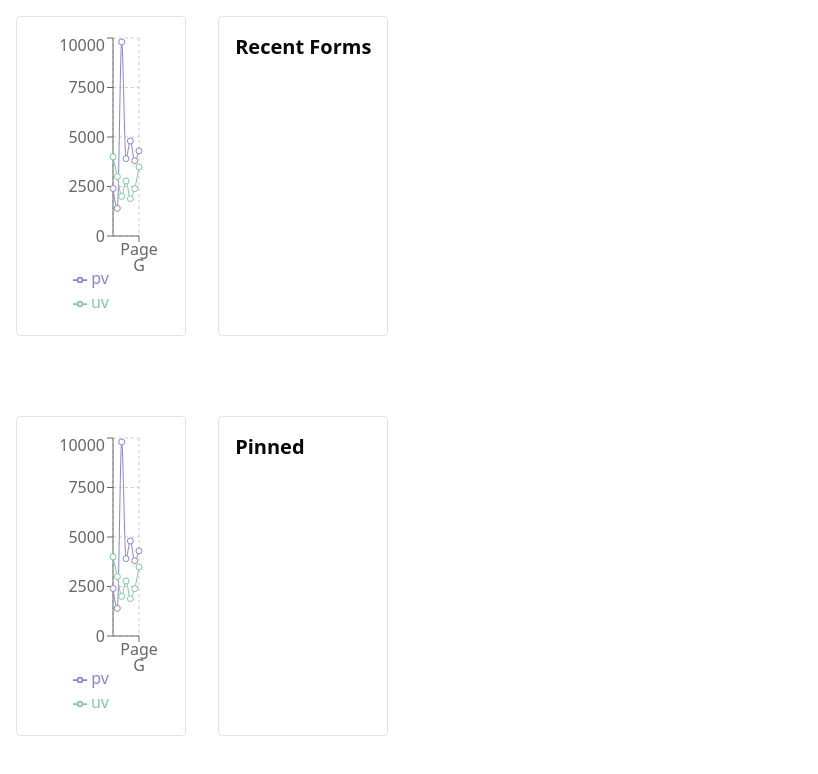
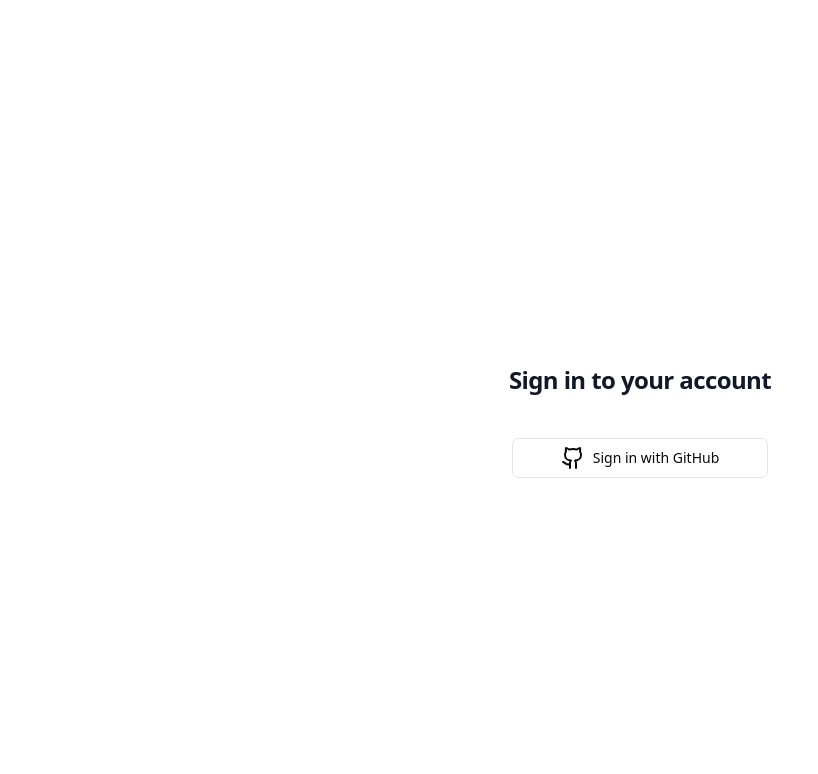
Before and after one commit to Native-Touch/aiform, a Next.js app: page / in a window 1280 px wide. Shown: the top 774 px of the page, without its empty margins (0-818 px from the left). Built offline with nearby package versions, Linux system fonts and the light colour scheme.

Commit message:
Refactor page component and add sign-in functionality

```diff
--- /dev/null
+++ b/src/app/dashboard/page.tsx
@@ -0,0 +1,73 @@
+'use client';
+import Link from "next/link";
+import style from "../../styles/index.module.css";
+import { LineChart, Line, XAxis, YAxis, CartesianGrid, Tooltip, Legend, ResponsiveContainer } from 'recharts';
+
+const data = [
+  {name: 'Page A', uv: 4000, pv: 2400, amt: 2400,},
+  {name: 'Page B', uv: 3000, pv: 1398, amt: 2210,},
+  {name: 'Page C', uv: 2000, pv: 9800, amt: 2290,},
+  {name: 'Page D', uv: 2780, pv: 3908, amt: 2000,},
+  {name: 'Page E', uv: 1890, pv: 4800, amt: 2181,},
+  {name: 'Page F', uv: 2390, pv: 3800, amt: 2500,},
+  {name: 'Page G', uv: 3490, pv: 4300, amt: 2100,},
+];
+
+export default function HomePage() {
+  return (
+    <div className={style.parent}>
+      <div className={`${style.div1} border rounded`}>
+      <ResponsiveContainer width="100%" height="100%">
+        <LineChart
+          width={500}
+          height={300}
+          data={data}
+          margin={{
+            top: 5,
+            right: 30,
+            left: 20,
+            bottom: 5,
+          }}
+        >
+          <CartesianGrid strokeDasharray="3 3" />
+          <XAxis dataKey="name" />
+          <YAxis />
+          <Tooltip />
+          <Legend />
+          <Line type="monotone" dataKey="pv" stroke="#8884d8" activeDot={{ r: 8 }} />
+          <Line type="monotone" dataKey="uv" stroke="#82ca9d" />
+        </LineChart>
+      </ResponsiveContainer>
+      </div>
+      <div className={`${style.div2} border rounded`}>
+      <ResponsiveContainer width="100%" height="100%">
+        <LineChart
+          width={500}
+          height={300}
+          data={data}
+          margin={{
+            top: 5,
+            right: 30,
+            left: 20,
+            bottom: 5,
+          }}
+        >
+          <CartesianGrid strokeDasharray="3 3" />
+          <XAxis dataKey="name" />
+          <YAxis />
+          <Tooltip />
+          <Legend />
+          <Line type="monotone" dataKey="pv" stroke="#8884d8" activeDot={{ r: 8 }} />
+          <Line type="monotone" dataKey="uv" stroke="#82ca9d" />
+        </LineChart>
+      </ResponsiveContainer>
+      </div>
+      <div className={`${style.div3} border rounded`}>
+      <p className={`text-xl font-semibold`}>Recent Forms</p>
+      </div>
+      <div className={`${style.div4} border rounded`}>
+      <p className={`text-xl font-semibold`}>Pinned</p>
+      </div>
+    </div>
+  );
+}
--- a/src/app/page.tsx
+++ b/src/app/page.tsx
@@ -1,73 +1,29 @@
-'use client';
-import Link from "next/link";
-import style from "../styles/index.module.css";
-import { LineChart, Line, XAxis, YAxis, CartesianGrid, Tooltip, Legend, ResponsiveContainer } from 'recharts';
+import { Github } from "lucide-react";
+import { Button } from "~/components/ui/button";
 
-const data = [
-  {name: 'Page A', uv: 4000, pv: 2400, amt: 2400,},
-  {name: 'Page B', uv: 3000, pv: 1398, amt: 2210,},
-  {name: 'Page C', uv: 2000, pv: 9800, amt: 2290,},
-  {name: 'Page D', uv: 2780, pv: 3908, amt: 2000,},
-  {name: 'Page E', uv: 1890, pv: 4800, amt: 2181,},
-  {name: 'Page F', uv: 2390, pv: 3800, amt: 2500,},
-  {name: 'Page G', uv: 3490, pv: 4300, amt: 2100,},
-];
+export default function Example() {
+    return (
+      <>
+        <div className="flex min-h-full flex-1 flex-col justify-center px-6 py-12 lg:px-8 w-full">
+          <div className="">
+          <div className="sm:mx-auto sm:w-full sm:max-w-sm">
+            {/* <img
+              className="mx-auto h-10 w-auto"
+              src="https://tailwindui.com/img/logos/mark.svg?color=indigo&shade=600"
+              alt="Your Company"
+            /> */}
+            <h2 className="mt-10 text-center text-2xl font-bold leading-9 tracking-tight text-gray-900">
+              Sign in to your account
+            </h2>
+          </div>
 
-export default function HomePage() {
-  return (
-    <div className={style.parent}>
-      <div className={`${style.div1} border rounded`}>
-      <ResponsiveContainer width="100%" height="100%">
-        <LineChart
-          width={500}
-          height={300}
-          data={data}
-          margin={{
-            top: 5,
-            right: 30,
-            left: 20,
-            bottom: 5,
-          }}
-        >
-          <CartesianGrid strokeDasharray="3 3" />
-          <XAxis dataKey="name" />
-          <YAxis />
-          <Tooltip />
-          <Legend />
-          <Line type="monotone" dataKey="pv" stroke="#8884d8" activeDot={{ r: 8 }} />
-          <Line type="monotone" dataKey="uv" stroke="#82ca9d" />
-        </LineChart>
-      </ResponsiveContainer>
-      </div>
-      <div className={`${style.div2} border rounded`}>
-      <ResponsiveContainer width="100%" height="100%">
-        <LineChart
-          width={500}
-          height={300}
-          data={data}
-          margin={{
-            top: 5,
-            right: 30,
-            left: 20,
-            bottom: 5,
-          }}
-        >
-          <CartesianGrid strokeDasharray="3 3" />
-          <XAxis dataKey="name" />
-          <YAxis />
-          <Tooltip />
-          <Legend />
-          <Line type="monotone" dataKey="pv" stroke="#8884d8" activeDot={{ r: 8 }} />
-          <Line type="monotone" dataKey="uv" stroke="#82ca9d" />
-        </LineChart>
-      </ResponsiveContainer>
-      </div>
-      <div className={`${style.div3} border rounded`}>
-      <p className={`text-xl font-semibold`}>Recent Forms</p>
-      </div>
-      <div className={`${style.div4} border rounded`}>
-      <p className={`text-xl font-semibold`}>Pinned</p>
-      </div>
-    </div>
-  );
-}
+          <div className="flex justify-center mt-10 sm:mx-auto sm:w-full sm:max-w-sm">
+          <Button variant="outline" className="w-8/12 flex gap-2">
+            <Github></Github>  Sign in with GitHub
+          </Button>
+          </div>
+          </div>
+        </div>
+      </>
+    )
+  }
```
